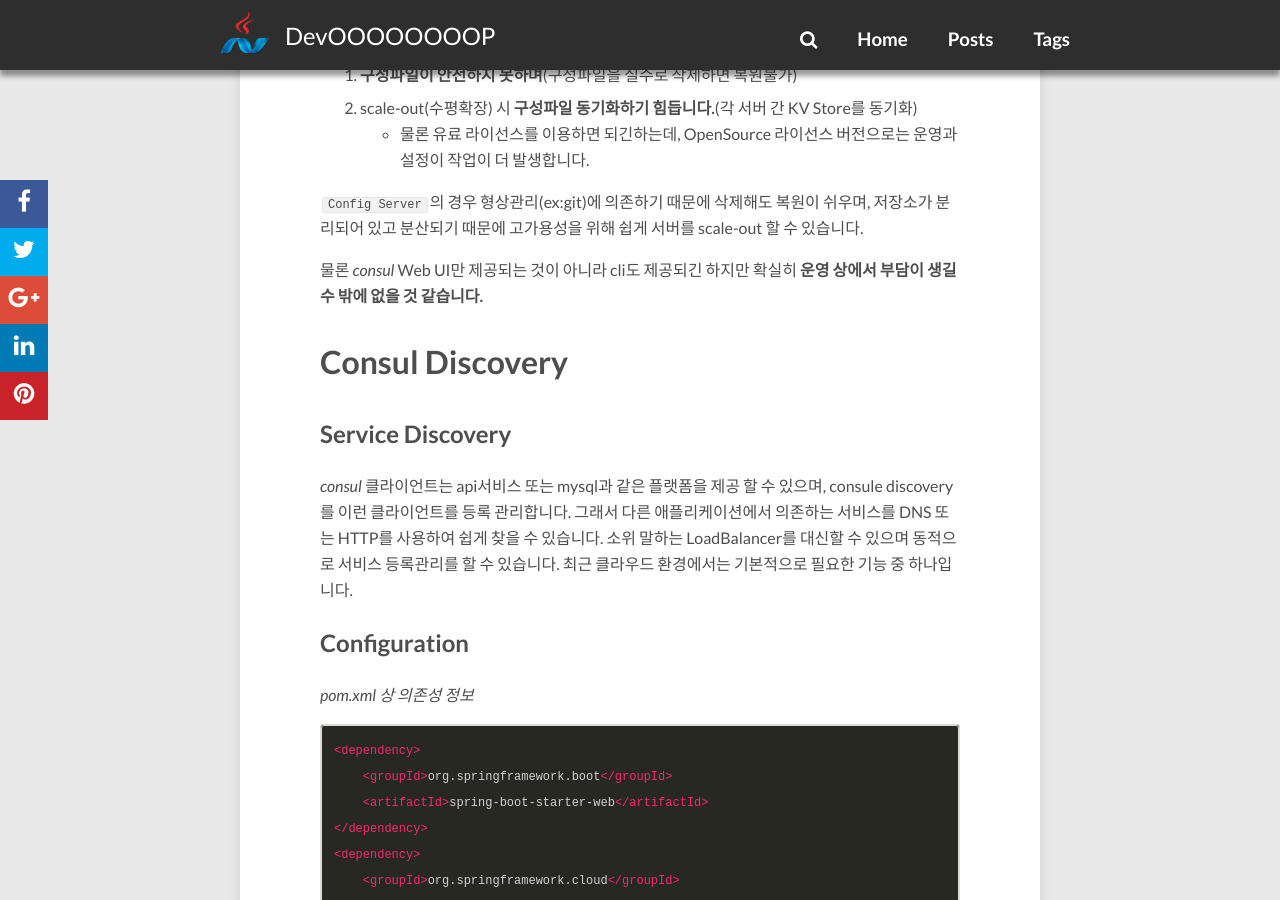
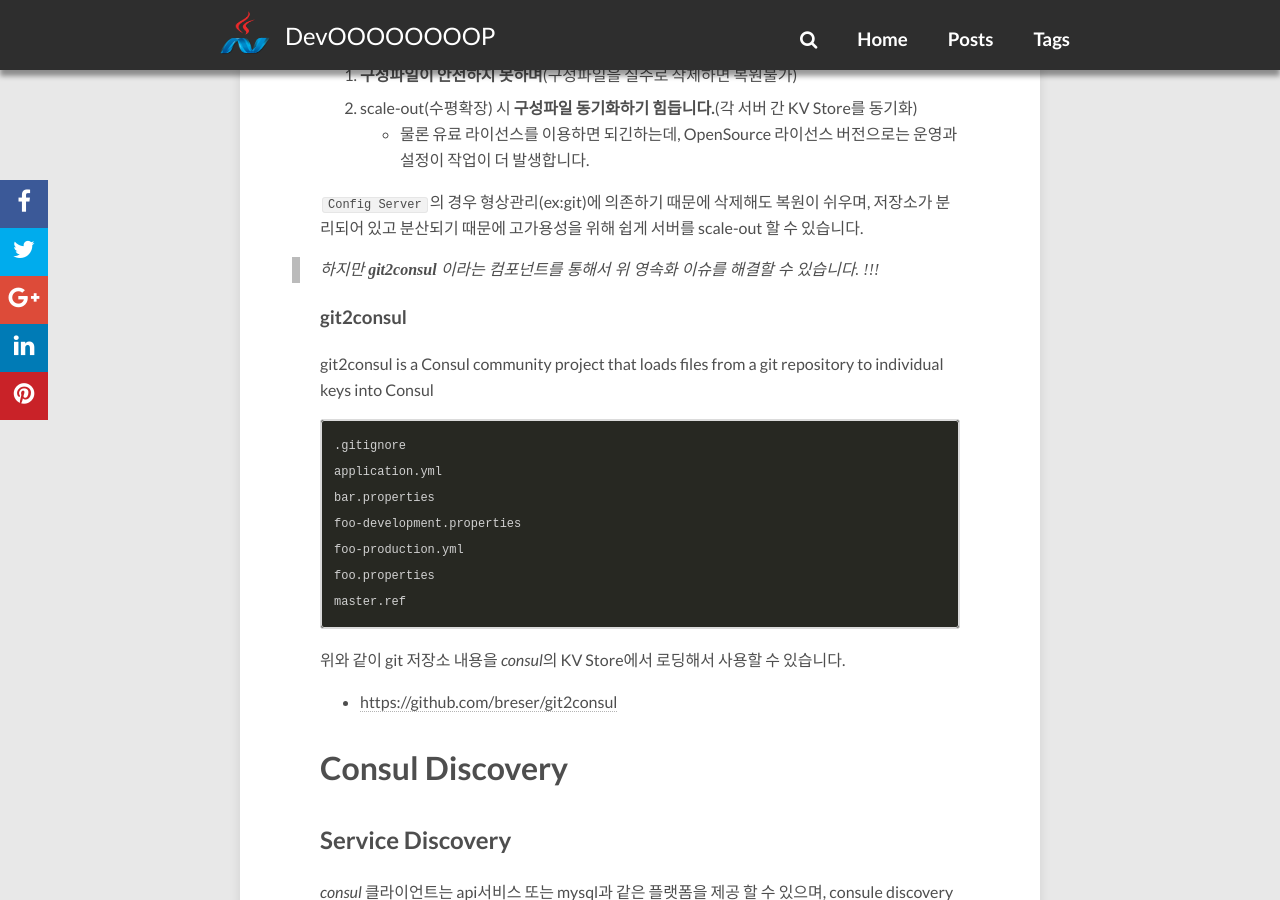
Before and after one commit to redutan/redutan.github.io, a Jekyll site: the page built from _posts/2018/2018-04-13-spring-cloud-consul.markdown, in a window 1280 px wide and 900 px high, scrolled down 5480 px. Built offline with Jekyll 4.4.1, drawn with Linux system fonts in a browser that asks for light colours; nearby versions of some CDN libraries; comment, search, counter and statistics services are not loaded.

Commit message:
Modify "Spring Cloud Consul"

````diff
--- a/_posts/2018/2018-04-13-spring-cloud-consul.markdown
+++ b/_posts/2018/2018-04-13-spring-cloud-consul.markdown
@@ -165,7 +165,25 @@ CommandLineRunner init(@Value("${message.hello:Not found message!!}") String hel
 
 `Config Server`의 경우 형상관리(ex:git)에 의존하기 때문에 삭제해도 복원이 쉬우며, 저장소가 분리되어 있고 분산되기 때문에 고가용성을 위해 쉽게 서버를 scale-out 할 수 있습니다.
 
-물론 *consul* Web UI만 제공되는 것이 아니라 cli도 제공되긴 하지만 확실히 **운영 상에서 부담이 생길 수 밖에 없을 것 같습니다.**
+> 하지만 **git2consul** 이라는 컴포넌트를 통해서 위 영속화 이슈를 해결할 수 있습니다. !!!
+
+### git2consul
+
+git2consul is a Consul community project that loads files from a git repository to individual keys into Consul
+
+```bash
+.gitignore
+application.yml
+bar.properties
+foo-development.properties
+foo-production.yml
+foo.properties
+master.ref
+```
+
+위와 같이 git 저장소 내용을 *consul*의 KV Store에서 로딩해서 사용할 수 있습니다.
+
+* [https://github.com/breser/git2consul](https://github.com/breser/git2consul)
 
 # Consul Discovery
 
````
